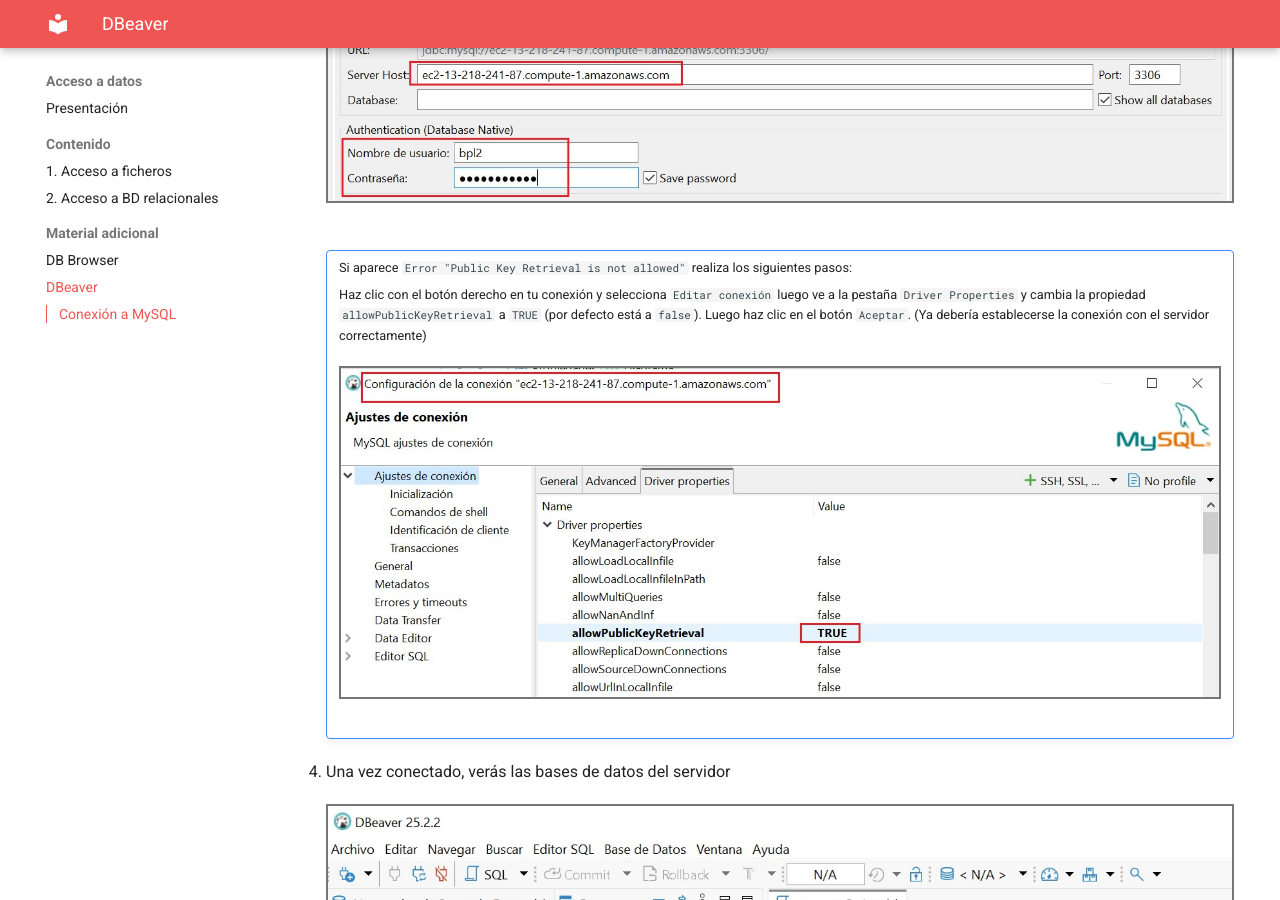
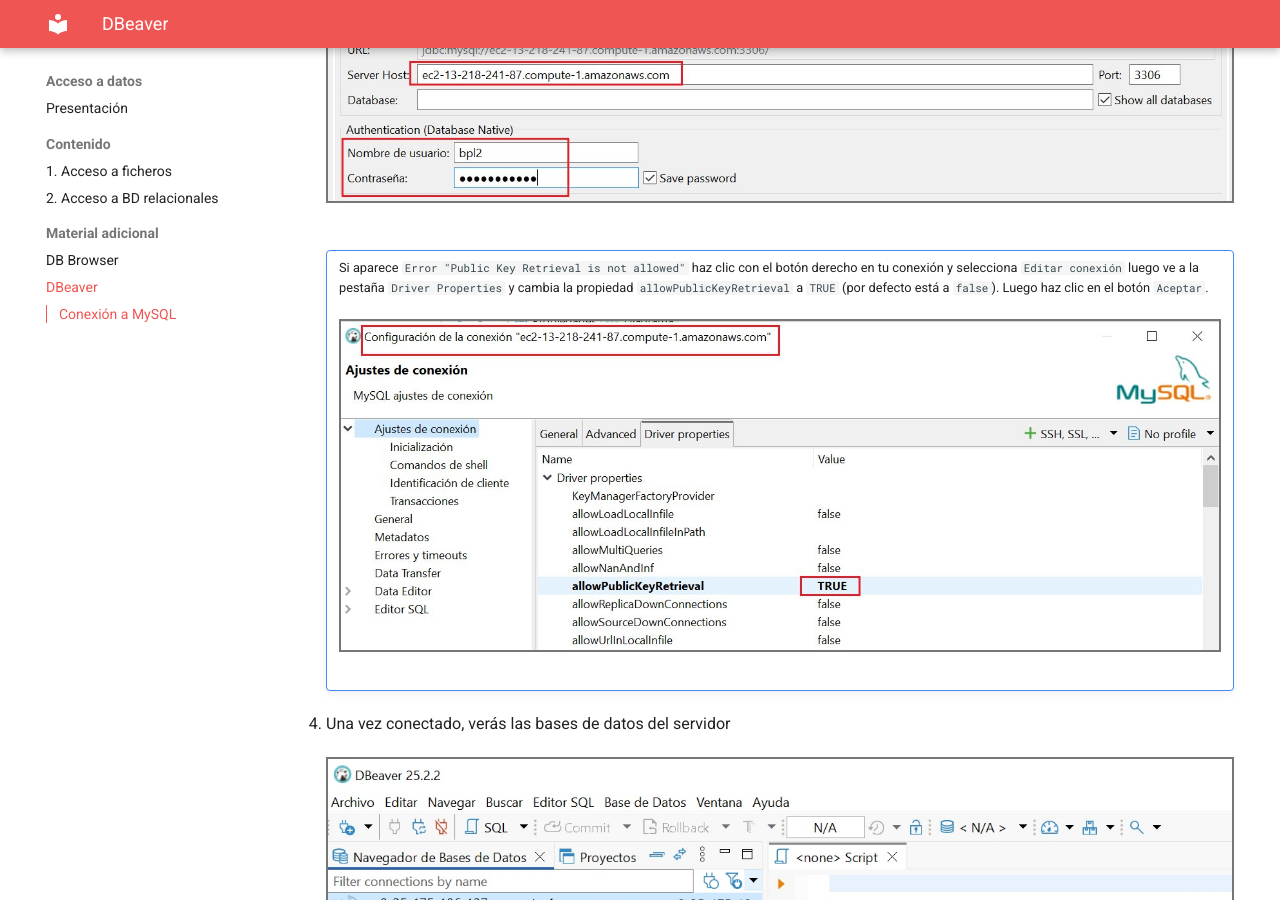
Before and after one commit to bpaterna/acceso_datos, an MkDocs documentation site: the page built from docs/dbeaver.md, in a window 1280 px wide and 900 px high, scrolled down 2078 px. Built offline with MkDocs 1.6.1 and Material for MkDocs 9.7.7, drawn with Linux system fonts in a browser that asks for light colours.

Commit message:
Update dbeaver.md

```diff
--- a/docs/dbeaver.md
+++ b/docs/dbeaver.md
@@ -86,9 +86,7 @@ Para conectar a una base de datos *MySQL* sigue estos pasos:
 
 
     !!!Note ""
-        Si aparece `Error "Public Key Retrieval is not allowed"` realiza los siguientes pasos:
-
-        Haz clic con el botón derecho en tu conexión y selecciona `Editar conexión` luego ve a la pestaña `Driver Properties` y cambia la propiedad `allowPublicKeyRetrieval` a `TRUE` (por defecto está a `false`). Luego haz clic en el botón `Aceptar`. (Ya debería establecerse la conexión con el servidor correctamente)
+        Si aparece `Error "Public Key Retrieval is not allowed"` haz clic con el botón derecho en tu conexión y selecciona `Editar conexión` luego ve a la pestaña `Driver Properties` y cambia la propiedad `allowPublicKeyRetrieval` a `TRUE` (por defecto está a `false`). Luego haz clic en el botón `Aceptar`.
         ![Imagen 10](img/dbeaver/dbeaver10.jpg)
 
 
```
